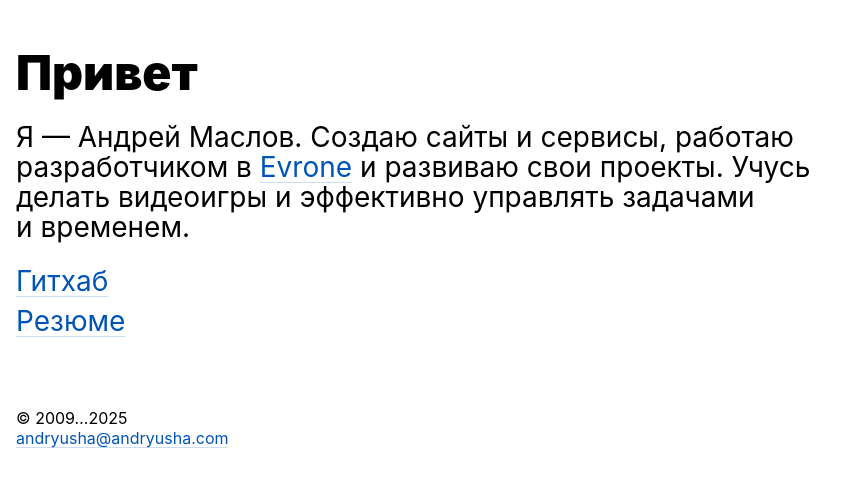
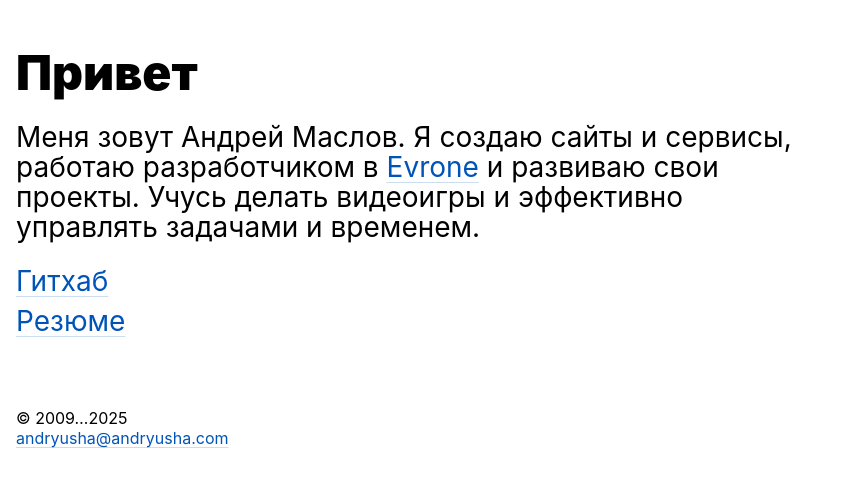
Before and after one commit to andryusha/andryusha.github.io, a Jekyll site: the page built from index.md, in a window 1280 px wide. Shown: the top 487 px of the page, without its empty margins (0-856 px from the left). Built offline with Jekyll 4.4.1, drawn with Linux system fonts in a browser that asks for light colours.

Commit message:
Улучшить SEO и обновить текст главной

```diff
--- a/_config.yml
+++ b/_config.yml
@@ -6,8 +6,11 @@ baseurl: ""
 permalink: /:title
 lang: ru
 timezone: Europe/Moscow
+
 plugins:
   - jekyll-feed
   - jekyll-seo-tag
   - jekyll-sitemap
   - jekyll-redirect-from
+
+assets_version: 1
--- a/_layouts/default.html
+++ b/_layouts/default.html
@@ -4,15 +4,19 @@
 <head>
   <meta charset="utf-8" />
   <meta name="viewport" content="width=device-width,initial-scale=1" />
-  <link rel="stylesheet" href="{{ '/assets/css/styles.css' | relative_url }}?v={{ site.time | date: '%s' }}">
-  <script type="module" src="{{ '/assets/js/main.js' | relative_url }}?v={{ site.time | date: '%s' }}"></script>
   <title>{{ page.title }}</title>
   {% seo title=false %}
+  <link rel="preload" href="{{ '/assets/css/styles.css' | relative_url }}?v={{ site.assets_version }}" as="style"
+    onload="this.rel='stylesheet'">
+  <noscript>
+    <link rel="stylesheet" href="{{ '/assets/css/styles.css' | relative_url }}?v={{ site.assets_version }}">
+  </noscript>
   {% feed_meta %}
 </head>
 
 <body class="{{ page.body_class }}">
   {{ content }}
+  <script type="module" src="{{ '/assets/js/main.js' | relative_url }}?v={{ site.assets_version }}"></script>
 </body>
 
 </html>
--- a/index.md
+++ b/index.md
@@ -8,4 +8,4 @@ created_at: 2009-01-01
 
 # Привет
 
-Я — Андрей Маслов. Создаю сайты и сервисы, работаю разработчиком в [Evrone](https://evrone.ru){:data-print="evrone.ru"} и развиваю свои проекты. Учусь делать видеоигры и эффективно управлять задачами и временем.
+Меня зовут Андрей Маслов. Я создаю сайты и сервисы, работаю разработчиком в [Evrone](https://evrone.ru){:data-print="evrone.ru"} и развиваю свои проекты. Учусь делать видеоигры и эффективно управлять задачами и временем.
```
Also changed, not shown: README.md.
